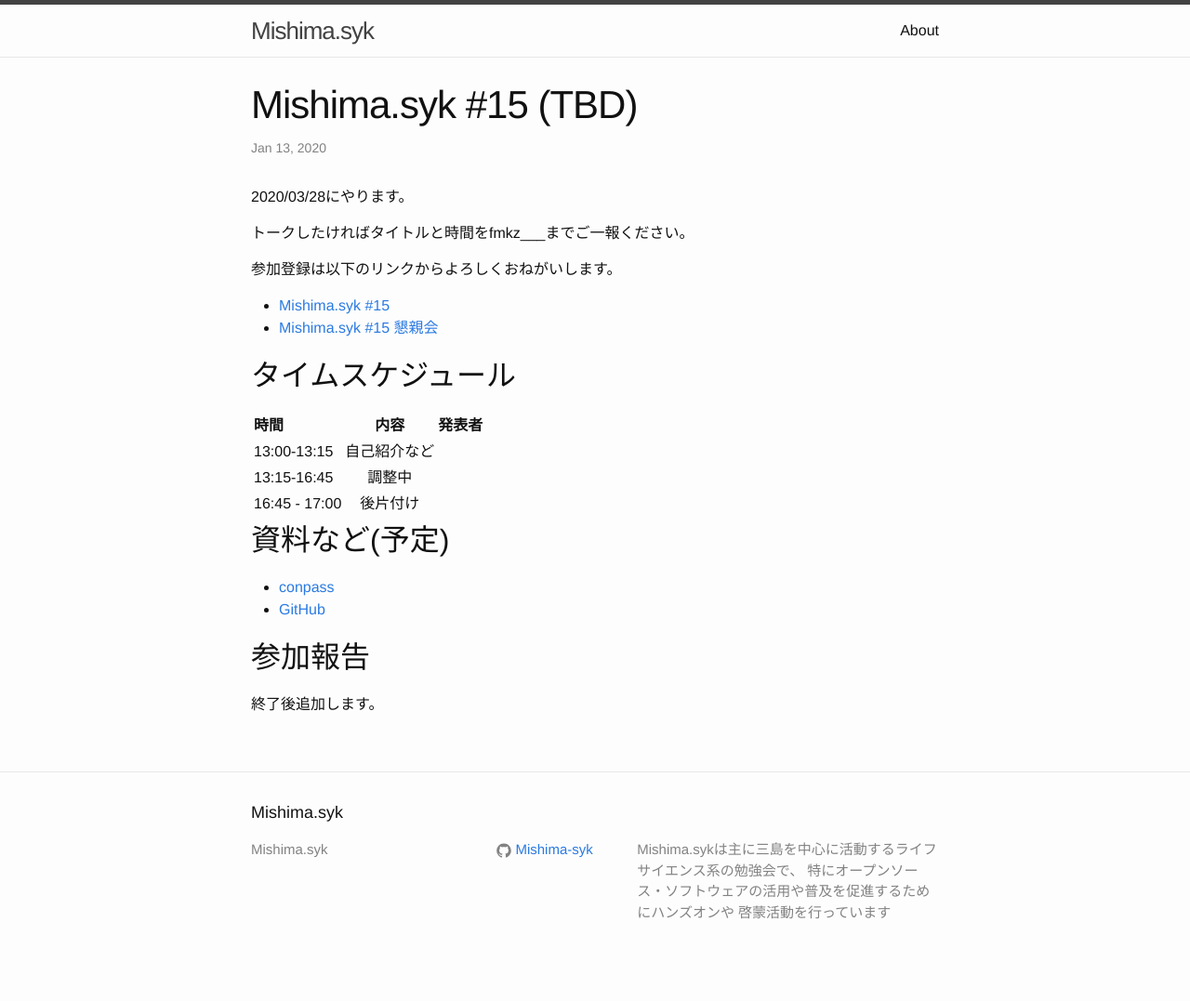
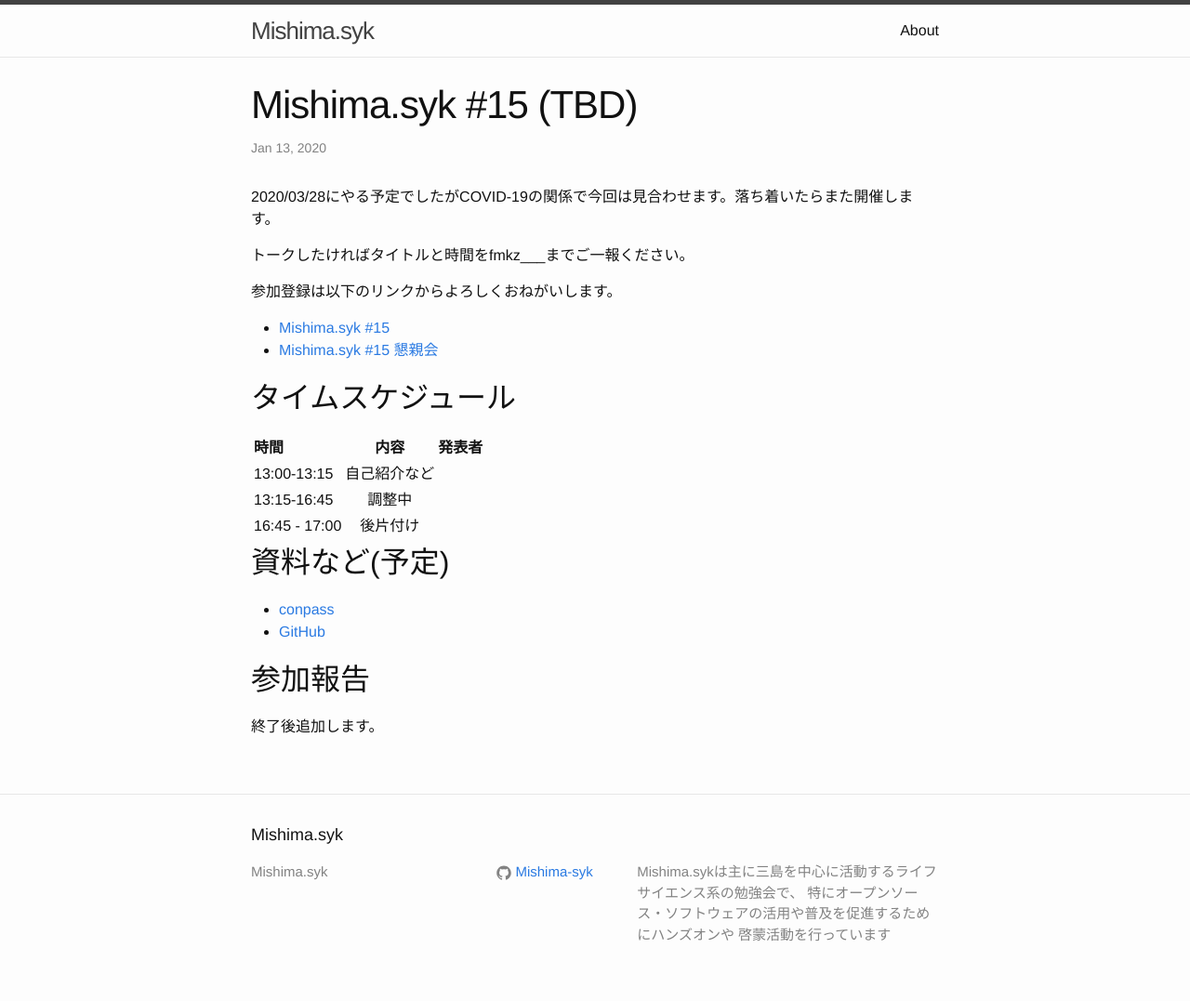
Before and after one commit to Mishima-syk/Mishima-syk.github.io, a Jekyll site: the page built from _posts/2020-01-13-farewell.markdown, in a window 1280 px wide. Shown: the whole page at 93% size. Built offline with Jekyll 4.4.1, drawn with Linux system fonts in a browser that asks for light colours; before the commit the page ends 1053 px from its top, so only the background shows below that.

Commit message:
Cancel #15

```diff
--- a/_posts/2020-01-13-farewell.markdown
+++ b/_posts/2020-01-13-farewell.markdown
@@ -4,7 +4,7 @@ title:  "Mishima.syk #15 (TBD)"
 categories: mishimasyk
 ---
 
-2020/03/28にやります。
+2020/03/28にやる予定でしたがCOVID-19の関係で今回は見合わせます。落ち着いたらまた開催します。
 
 トークしたければタイトルと時間をfmkz___までご一報ください。
 
```
